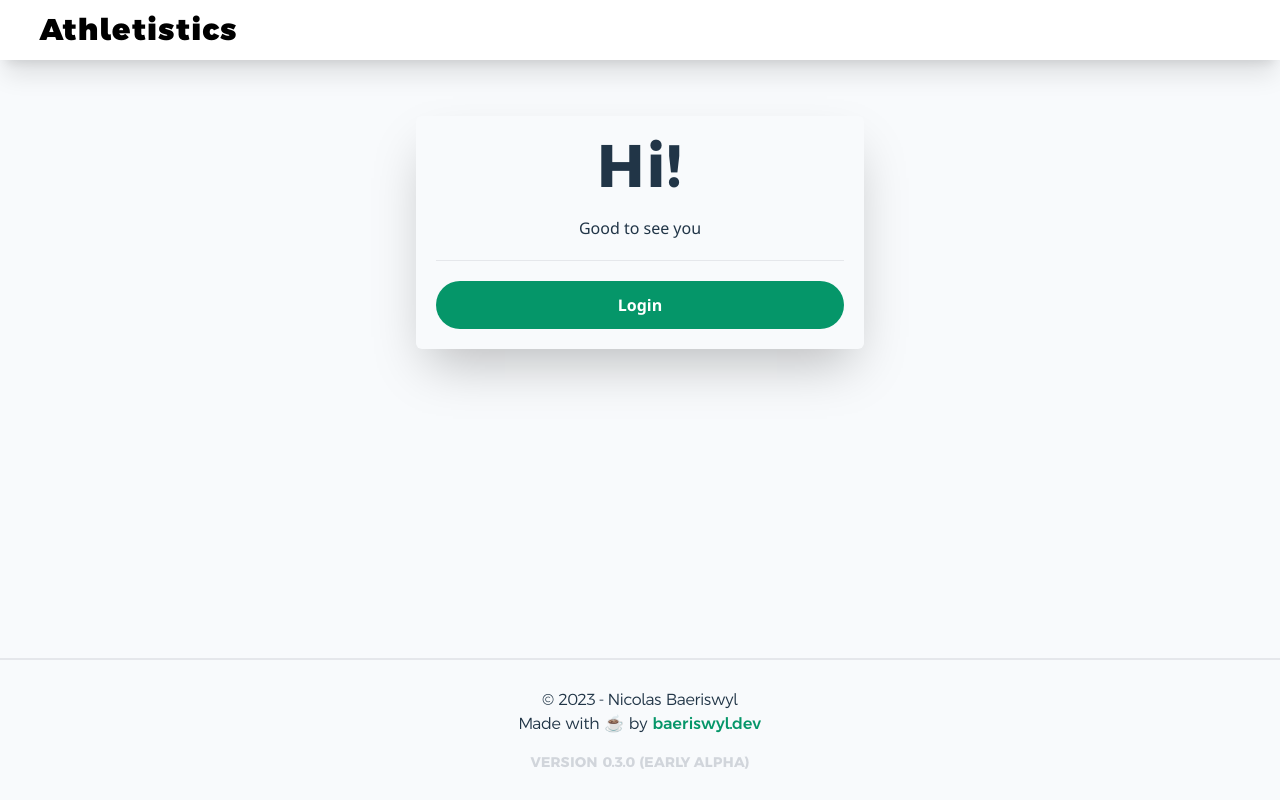
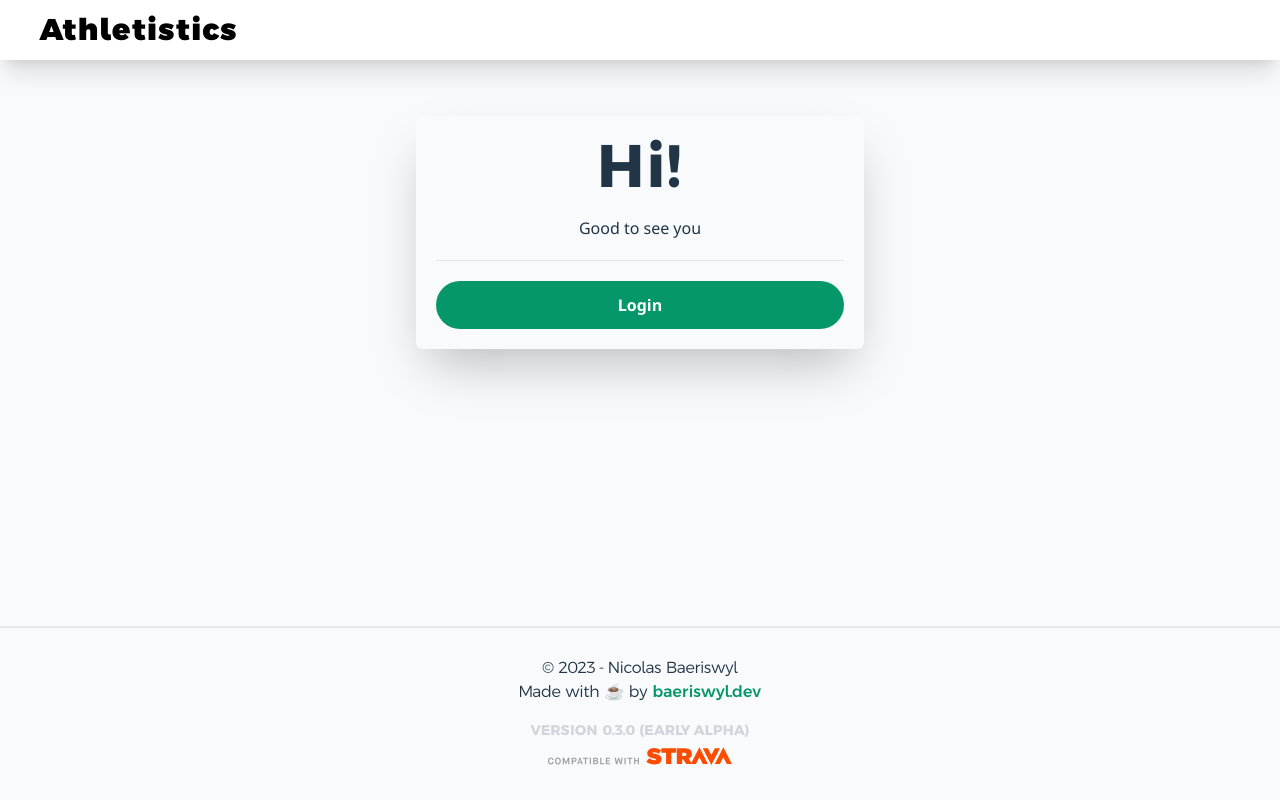
Before and after one commit to athletistics/frontend, a Vue app: page / in a window 1280 px wide. Built offline with nearby package versions, Linux system fonts and the light colour scheme; no server answers.

Commit message:
:lipstick: add strava logo to footer

```diff
--- a/src/App.vue
+++ b/src/App.vue
@@ -9,6 +9,7 @@
         <p>© 2023 - Nicolas Baeriswyl</p>
         <p>Made with ☕️ by <a href="https://baeriswyl.dev" target="_blank">baeriswyl.dev</a></p>
         <p class="uppercase text-sm mt-4 !text-gray-300 font-bold">Version 0.3.0 (early alpha)</p>
+        <img class="max-w-full mx-auto" style="width: 200px" src="/src/assets/strava/api_logo_cptblWith_strava_horiz_light.svg"/>
       </div>
     </footer>
   </div>
@@ -23,6 +24,7 @@ import {useMyUserStore} from "./stores/user";
 import {useAuthStore} from "./stores/auth";
 import Toasts from "./components/Toasts.vue";
 import {useDataStore} from "./stores/data";
+
 export default defineComponent({
   components: {Toasts, Nav},
   setup() {
@@ -49,9 +51,11 @@ export default defineComponent({
   will-change: filter;
   transition: filter 300ms;
 }
+
 .logo:hover {
   filter: drop-shadow(0 0 2em #646cffaa);
 }
+
 .logo.vue:hover {
   filter: drop-shadow(0 0 2em #42b883aa);
 }
```
